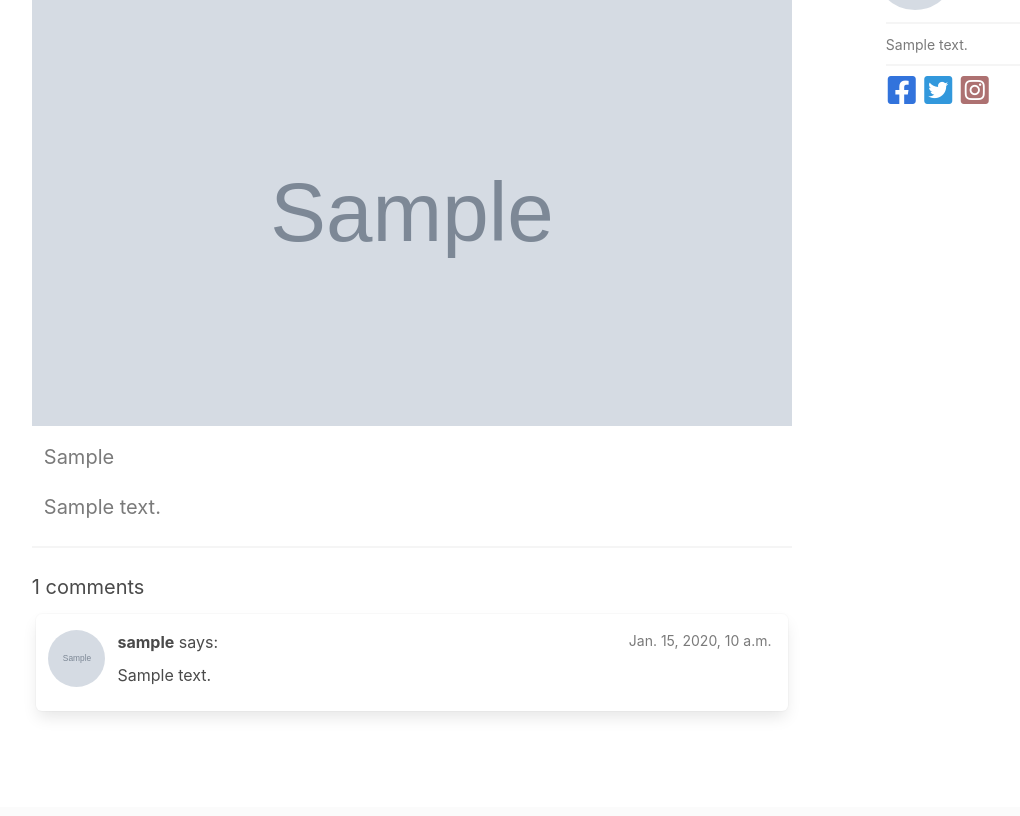
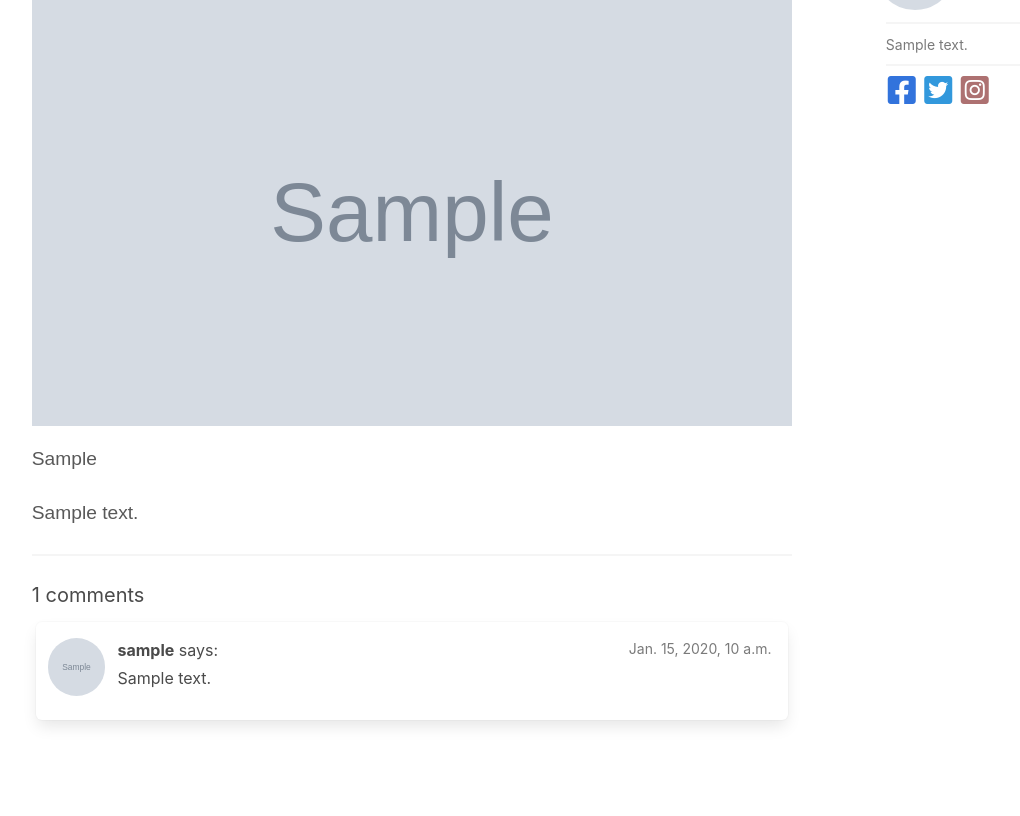
Before and after one commit to j-millan/myblog, a Django app: a page that uses blog/templates/blog/blog_post.html in a window 1280 px wide. Shown: the part 242-1058 px from the top of the page, without its empty margins (91-1111 px from the left). Before the commit the page ends 956 px from the top, so only its background shows below. Run offline with Django 3.2, Linux system fonts and the light colour scheme; tables that the repository leaves empty hold one stand-in row (values such as "Sample post"); grey boxes marked "Sample" are stand-in pictures; some libraries are stand-ins or nearby versions.

Commit message:
Change font family, size and colour

```diff
--- a/blog/templates/blog/blog_post.html
+++ b/blog/templates/blog/blog_post.html
@@ -67,9 +67,9 @@
 				<figure class="image is-fullwidth is-16by9 mx-0 my-0">
 					<img src="{{ article.thumbnail.url }}" alt="article thumbnail">
 				</figure>
-				<div class="body is-size-5-desktop mt-4 px-3">
+				<div class="body mt-4">
 					<p>{{ article.introduction }}</p>
-					{{ article.get_body_as_markdown }}
+					<p>{{ article.get_body_as_markdown }}</p>
 				</div>
 			</div>
 			<hr>
@@ -96,9 +96,9 @@
 						<figure class="image thumbnail is-square mx-0 profile-picture" style="background-image: url({{ comment.created_by.profile.profile_picture.url }});"></figure>
 					</div>
 					<div class="column pb-0">
-						<div class="columns mb-0 is-mobile">
+						<div class="columns mb-0 pb-1 is-mobile">
 							<p class="column mb-0 pb-0"><strong><a href="{% url 'blog:author_profile' comment.created_by.pk %}" class="has-text-grey-dark">{{ comment.created_by.username }}</strong></a> says:</p>
-							<small class="column  has-text-grey has-text-right pr-3">{{ comment.created_at }}</small>
+							<small class="column  has-text-grey has-text-right pr-3 pb-0">{{ comment.created_at }}</small>
 						</div>
 						<p class="mb-0">{{ comment.message}}</p>
 						{% if user == comment.created_by %}
--- a/static/css/blog_post.css
+++ b/static/css/blog_post.css
@@ -11,3 +11,11 @@
 		margin-right: 7% !important;
 	}
 }
+
+.body {
+	font-size: 1.2em;
+	font-family: 'Arial';
+	line-height: 1.8em;
+
+	color: hsl(0, 0%, 35%);
+}
```
